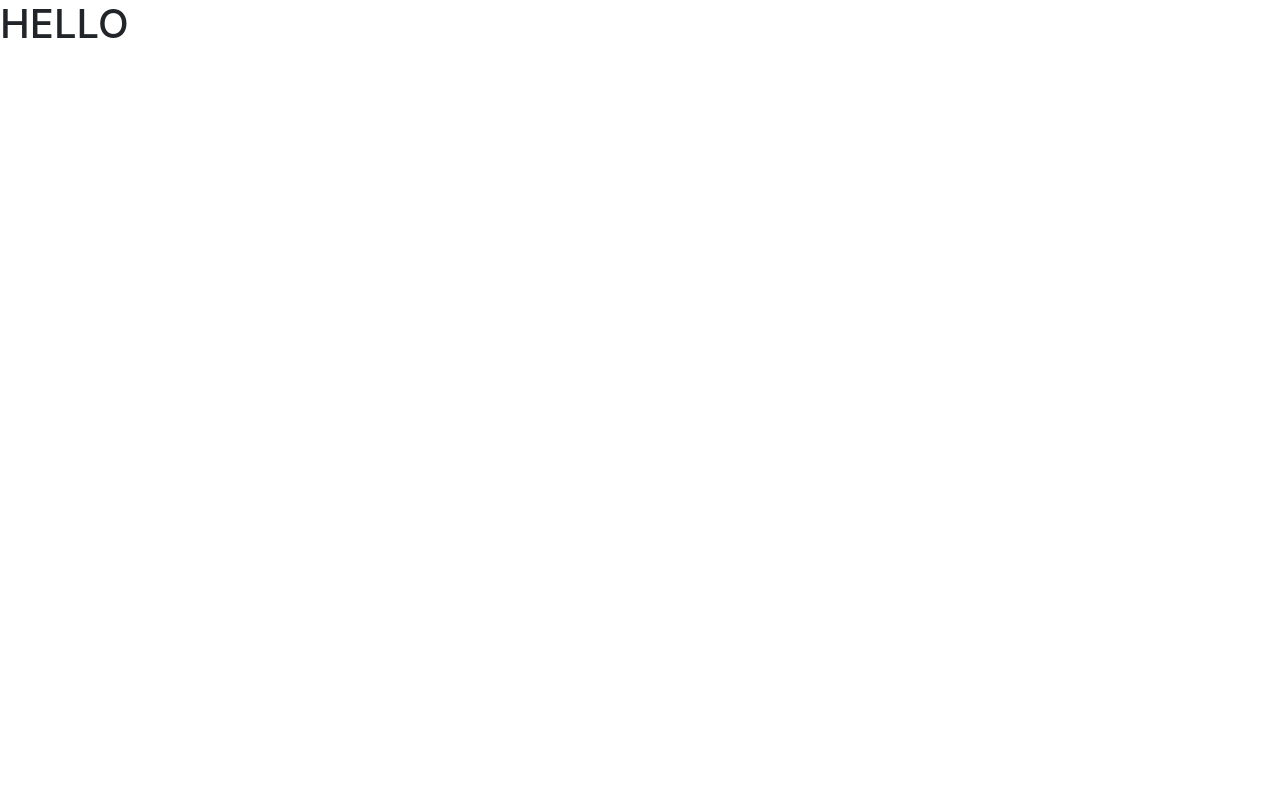
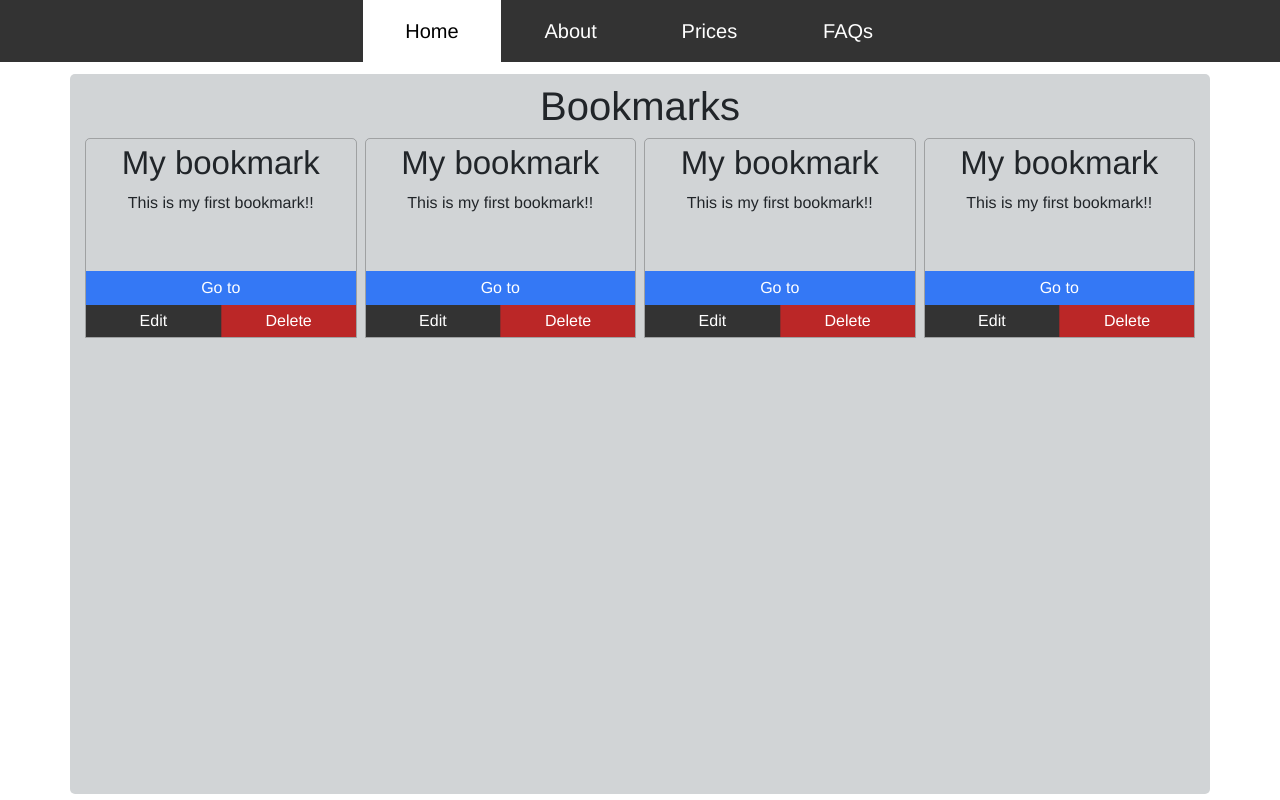
Before and after one commit to skyerus/BookmarkApp, a React (Create React App) app: page /home in a window 1280 px wide. Built offline with nearby package versions, Linux system fonts and the light colour scheme.

Commit message:
started adding bookmark functionality

```diff
--- a/src/App.css
+++ b/src/App.css
@@ -1,7 +1,10 @@
 .App {
-  font-family: "Helvetica Neue", Helvetica, Arial, sans-serif;
   text-align: center;
   height: 100vh;
+}
+
+body {
+  font-family: "Helvetica Neue", Helvetica, Arial, sans-serif;
 }
 
 
@@ -26,7 +29,7 @@
 .my-jumbotron {
   width: 60%;
   margin: auto;
-  margin-top: 25vh;
+  margin-top: 20vh;
   background-color: #d1d4d6;
   /* background-color: #333; */
   color: #333;
@@ -68,7 +71,7 @@
 .modal-content {
   background-color: #d1d4d6;
   margin:auto;
-  margin-top: 10%;
+  margin-top: 5%;
   width: 35%;
   padding: 3vh 0;
 }
@@ -95,3 +98,120 @@
   from{opacity:0}
   to {opacity:1}
 }
+
+.nav-container {
+  background-color: #333;
+}
+
+.row-nav {
+  display:grid;
+  margin: 0;
+  padding: 0;
+  grid-template-columns: repeat(8,1fr);
+  text-align: center;
+}
+
+.row-nav-item {
+  color: #fff;
+  margin: 0;
+  padding: 0;
+  padding: 2vh 0;
+  font-size: 20px;
+}
+
+.row-nav-item:hover {
+  text-decoration: none;
+  background-color: #fff;
+  color: #000;
+}
+
+.nav-item-1 {
+  grid-column: 3;
+}
+
+.margin-top {
+  margin-top: 1.5vh;
+}
+
+.min-height {
+  min-height: 90vh;
+}
+
+.grey-container {
+  background-color: #d1d4d6;
+  border-radius: 5px;
+}
+
+.padding-top-h1 {
+  padding-top: 1vh;
+  margin: 0;
+}
+
+.active-link {
+  background-color: #fff;
+  color: #000;
+}
+
+.bookmark-grid {
+  display:grid;
+  grid-template-columns: repeat(4,1fr);
+  grid-gap: 1vh 1vh;
+  gap: 1vh 1vh;
+  margin-top: 1vh;
+  grid-template-rows: minmax(25vh,auto);
+}
+
+.bookmark-element {
+  border: rgba(51, 51, 51, 0.308) 1px solid;
+  border-top-left-radius: 5px;
+  border-top-right-radius: 5px;
+  position: relative;
+}
+
+.btn-container {
+  position: absolute;
+  bottom: 0px;
+  width: 100%;
+}
+
+.bookmark-element h1 {
+  margin: 0;
+  padding-top: 0.5vh;
+  font-size: 33px;
+}
+
+.bookmark-element p {
+  margin:0;
+  padding:0;
+  margin: 1vh 0;
+}
+
+.go-to-btn {
+  background-color: rgb(52, 120, 245);
+  border: none;
+  width: 100%;
+  color: #fff;
+  padding: 0.6vh 0;
+}
+
+.btn-grid {
+  display: grid;
+  grid-template-columns: 1fr 1fr;
+}
+
+.edit-btn {
+  background-color: #333;
+  color: #fff;
+  width: 100%;
+  border: 0;
+  padding: 0.5vh 0;
+}
+
+.delete-btn {
+  background-color: rgb(187, 39, 39);
+  color: #fff;
+  width: 100%;
+  border: 0;
+  border-left:  rgba(51, 51, 51, 0.308) 1px solid;
+  padding: 0.5vh 0;
+}
--- /dev/null
+++ b/src/components/Bookmark.js
@@ -0,0 +1,25 @@
+import React from 'react'
+
+export default (props) => {
+  return (
+    <div className="bookmark-element">
+        <div className="bookmark-header">
+            <h1>{props.name}</h1>
+        </div>
+        <div className="bookmark-about">
+            <p>{props.about}</p>
+        </div>
+        <div className="btn-container">
+            <button className="go-to-btn">Go to</button>
+            <div className="btn-grid">
+                <div>
+                    <button className="edit-btn">Edit</button>
+                </div>
+                <div>
+                    <button className="delete-btn">Delete</button>
+                </div>
+            </div>
+        </div>
+    </div>
+  )
+}
--- /dev/null
+++ b/src/components/Bookmarks.js
@@ -0,0 +1,19 @@
+import React, { Component } from 'react'
+
+import Bookmark from './Bookmark';
+
+export default class Bookmarks extends Component {
+  render() {
+    return (
+        <div className="container align-center margin-top min-height grey-container">
+            <h1 className="padding-top-h1">Bookmarks</h1>
+            <div className="bookmark-grid">
+                <Bookmark name="My bookmark" about="This is my first bookmark!!"/>
+                <Bookmark name="My bookmark" about="This is my first bookmark!!"/>
+                <Bookmark name="My bookmark" about="This is my first bookmark!!"/>
+                <Bookmark name="My bookmark" about="This is my first bookmark!!"/>
+            </div>
+        </div>
+    )
+  }
+}
--- /dev/null
+++ b/src/components/Navbar.js
@@ -0,0 +1,26 @@
+import React from 'react'
+
+import {NavLink} from 'react-router-dom';
+
+export default () => {
+  return (
+    <div className="nav-container">
+        <div className="container">
+            <ul className="row-nav">
+                <NavLink to="/home" activeClassName="active-link" className="row-nav-item nav-item-1">
+                    Home
+                </NavLink>
+                <NavLink to="/home" activeClassName="selected" className="row-nav-item">
+                    About
+                </NavLink>
+                <NavLink to="/home" activeClassName="selected" className="row-nav-item">
+                    Prices
+                </NavLink>
+                <NavLink to="/home" activeClassName="selected" className="row-nav-item">
+                    FAQs
+                </NavLink>
+            </ul>
+        </div>
+    </div>
+  )
+}
--- a/src/containers/App.js
+++ b/src/containers/App.js
@@ -1,6 +1,4 @@
 import React, { Component } from 'react';
-import '../../node_modules/bootstrap/dist/css/bootstrap.min.css'
-import '../App.css'
 
 import  {connect} from 'react-redux';
 import PropTypes from 'prop-types';
@@ -10,26 +8,27 @@ import {togglePopupSignup, togglePopupLogin} from '../actions/loginSignupActions
 import Signup from '../components/Signup';
 import Login from '../components/Login';
 import JumbotronLS from '../components/JumbotronLS';
+import Navbar from '../components/Navbar';
 
 
 class App extends Component {
   render() {
-    return (
-      <div className="App background-img">
-        <JumbotronLS jumbotron={this.props.jumbotron} togglePopupSignup={this.props.togglePopupSignup} togglePopupLogin={this.props.togglePopupLogin}/>
-        <Signup signuppopup={this.props.signuppopup} signupmodal={this.props.signupmodal} togglePopupSignup={this.props.togglePopupSignup}/>
-        <Login loginpopup={this.props.loginpopup} loginmodal= {this.props.loginmodal} togglePopupLogin={this.props.togglePopupLogin}/>
-      </div>
-    );
+    if (!this.props.signuppopup && !this.props.loginpopup){
+      return <div><Navbar/><div className="App background-img"><JumbotronLS jumbotron={this.props.jumbotron} togglePopupSignup={this.props.togglePopupSignup} togglePopupLogin={this.props.togglePopupLogin}/></div></div>
+    } else if (this.props.signuppopup) {
+      return <div><Navbar/><div className="App background-img"><Signup signuppopup={this.props.signuppopup} signupmodal={this.props.signupmodal} togglePopupSignup={this.props.togglePopupSignup}/></div></div>
+    } else {
+      return <div><Navbar/><div className="App background-img"><Login loginpopup={this.props.loginpopup} loginmodal= {this.props.loginmodal} togglePopupLogin={this.props.togglePopupLogin}/></div></div>
+    }
   }
 }
 
 App.propTypes = {
   signuppopup: PropTypes.bool,
+  loginpopup: PropTypes.bool,
   togglePopupSignup: PropTypes.func.isRequired,
   togglePopupLogin: PropTypes.func.isRequired,
   signupmodal: PropTypes.string,
-  loginpopup: PropTypes.bool,
   loginmodal: PropTypes.string,
   jumbotron: PropTypes.string
 }
--- a/src/containers/Home.js
+++ b/src/containers/Home.js
@@ -1,10 +1,14 @@
 import React, { Component } from 'react'
+
+import Navbar from '../components/Navbar';
+import Bookmarks from '../components/Bookmarks';
 
 export default class Home extends Component {
   render() {
     return (
       <div>
-        <h1> HELLO </h1>
+        <Navbar/>
+        <Bookmarks/>
       </div>
     )
   }
--- a/src/index.css
+++ /dev/null
@@ -1,5 +0,0 @@
-body {
-  margin: 0;
-  padding: 0;
-  font-family: sans-serif;
-}
--- a/src/index.js
+++ b/src/index.js
@@ -1,6 +1,7 @@
 import React from 'react';
 import ReactDOM from 'react-dom';
-import './index.css';
+import '../node_modules/bootstrap/dist/css/bootstrap.min.css'
+import './App.css';
 
 import registerServiceWorker from './registerServiceWorker';
 import Root from './components/Root';
```
